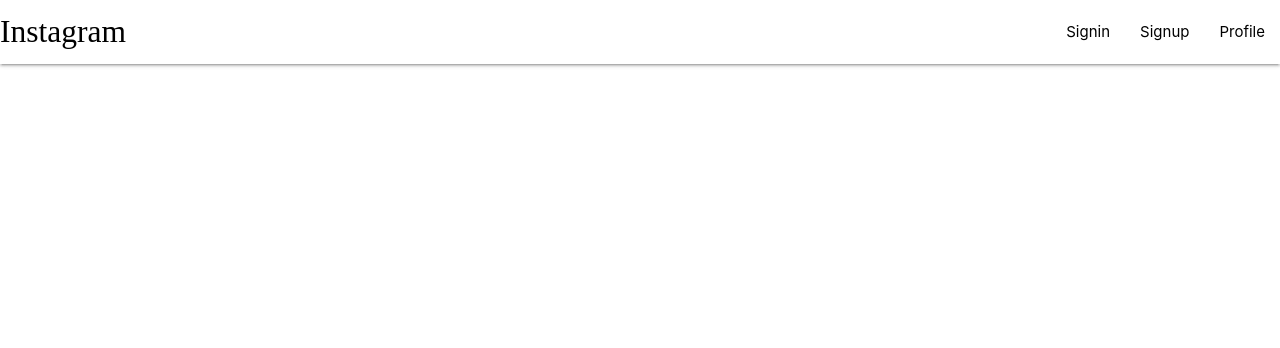
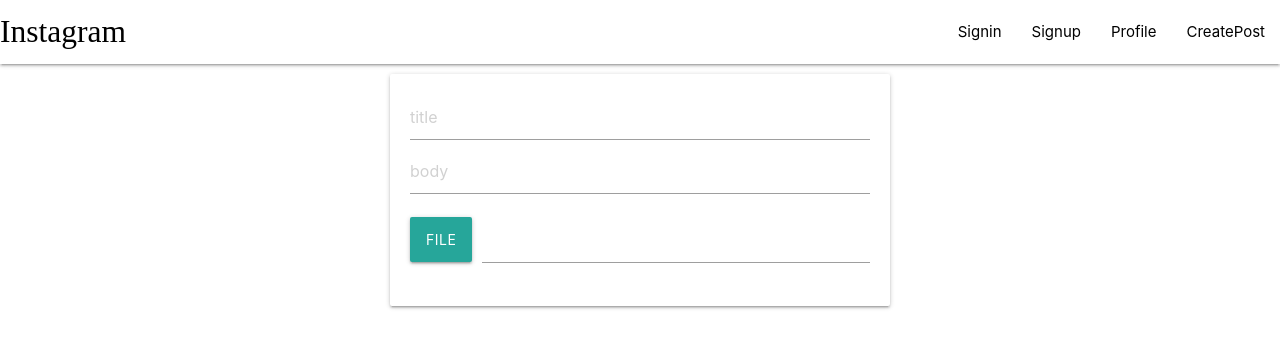
Before and after one commit to Alujan28/insta-clone, a React (Create React App) app in the folder client/: page /createpost in a window 1280 px wide. Shown: the top 348 px of the page. Built offline with nearby package versions, Linux system fonts and the light colour scheme; a web font is replaced by a local one.

Commit message:
feat: add post button

```diff
--- a/client/src/App.js
+++ b/client/src/App.js
@@ -5,6 +5,7 @@
 import Home from './components/screens/Home';
 import Signin from './components/screens/SignIn';
 import Profile from './components/screens/Profile';
+import CreatePost from './components/screens/CreatePost';
 import Signup from './components/screens/Signup';
 
 function App() {
@@ -16,6 +17,7 @@
         <Route path='/signin' element={<Signin />} />
         <Route path='/signup' element={<Signup />} />
         <Route path='/profile' element={<Profile />} />
+        <Route path='/createpost' element={<CreatePost />} />
       </Routes>
     </BrowserRouter>
   );
--- a/client/src/components/Navbar.js
+++ b/client/src/components/Navbar.js
@@ -10,6 +10,7 @@
         <li><Link to="/signin">Signin</Link></li>
         <li><Link to="/signup">Signup</Link></li>
         <li><Link to="/profile">Profile</Link></li>
+        <li><Link to="/createpost">CreatePost</Link></li>
       </ul>
     </div>
     </nav>
--- a/client/src/components/screens/CreatePost.js
+++ b/client/src/components/screens/CreatePost.js
@@ -0,0 +1,28 @@
+import React from "react";
+
+const CreatePost = () => {
+    return (
+        <div className="card input-field"
+        style={{
+            margin:"10px auto",
+            maxWidth:"500px",
+            padding:"20px",
+            textAlign:"center"
+        }}
+        >
+            <input type="text" placeholder="title" />
+            <input type="text" placeholder="body" />
+            <div className="file-field input-field">
+                <div className="btn">
+                    <span>File</span>
+                    <input type="file" />
+                </div>
+                <div className="file-path-wrapper">
+                    <input className="file-path validate" type="text" />
+                </div>
+            </div>
+        </div>
+    );
+};
+
+export default CreatePost;
```
